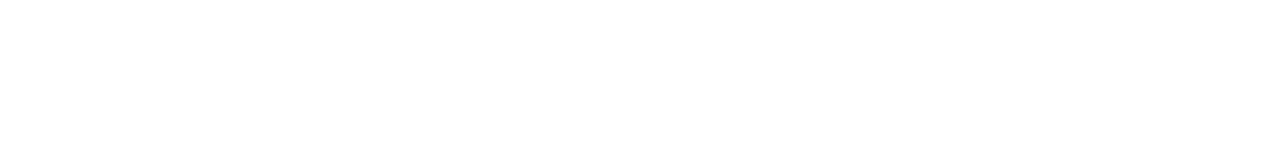
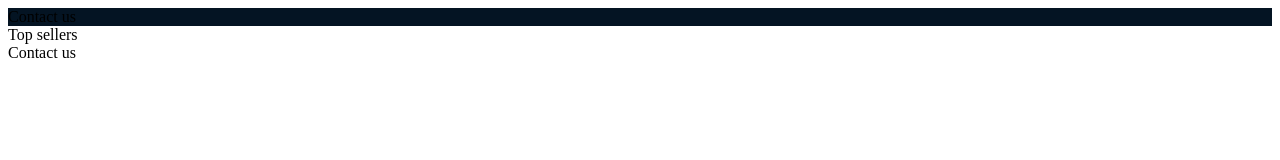
Before and after one commit to Daria2386/E_commerce_app, a plain HTML site: page index.html in a window 1280 px wide. Drawn offline with Linux system fonts and the light colour scheme.

Commit message:
adding html,css

```diff
--- a/index.html
+++ b/index.html
@@ -4,9 +4,22 @@
     <meta charset="UTF-8">
     <meta http-equiv="X-UA-Compatible" content="IE=edge">
     <meta name="viewport" content="width=device-width, initial-scale=1.0">
-    <title>Document</title>
+    <title>Ishop</title>
+    <link rel="stylesheet" href="style.css">
 </head>
 <body>
-
+    <header>
+        <div class="header-wrapper">
+            Contact us
+        </div>
+    </header>
+    <main>
+        Top sellers
+    </main>
+    <footer>
+        <div class="footer-wrapper">
+            Contact us
+        </div>
+    </footer>
 </body>
 </html>
--- /dev/null
+++ b/style.css
@@ -0,0 +1,6 @@
+html{
+
+}
+header{
+    background-color: #041423;
+}
```
